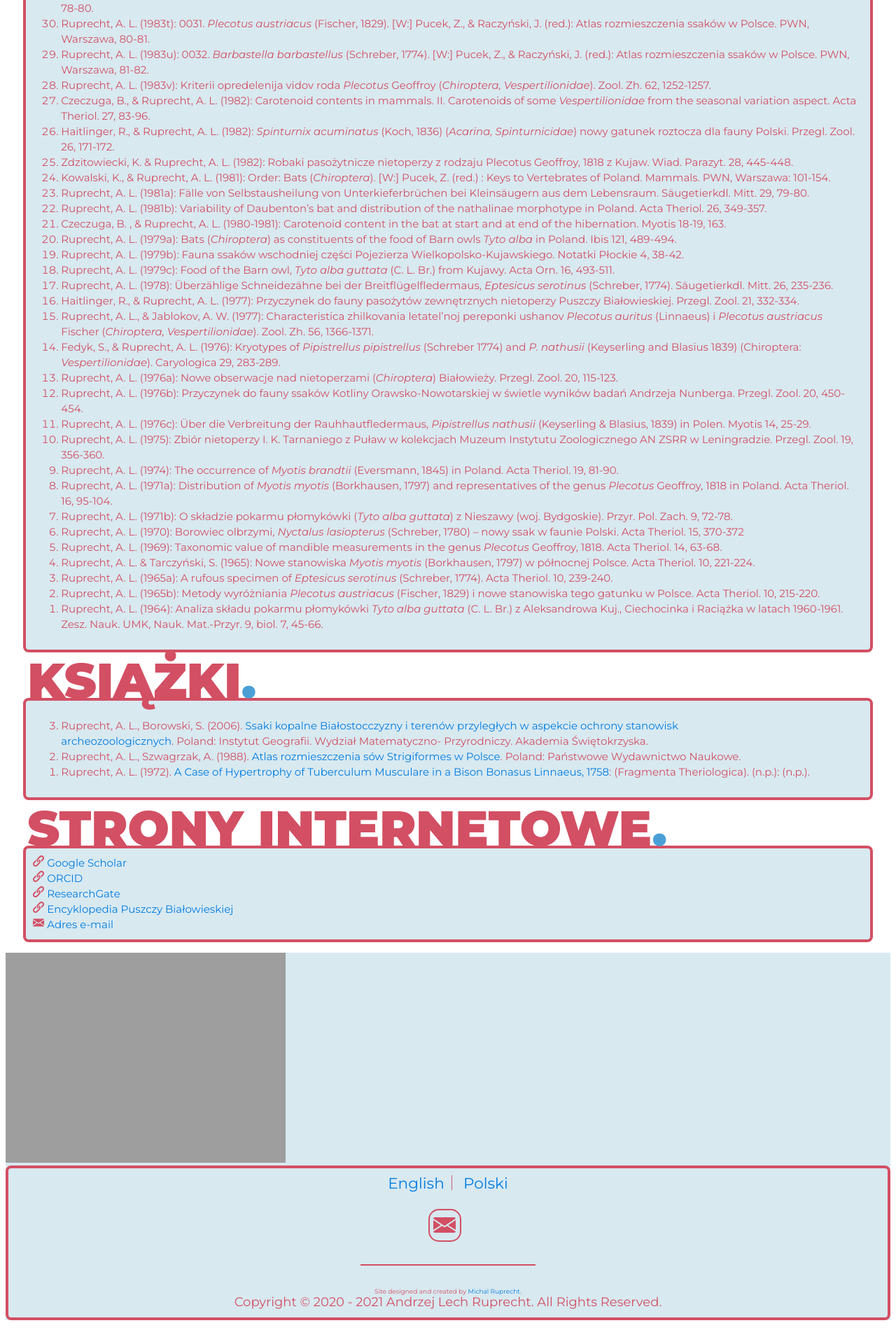
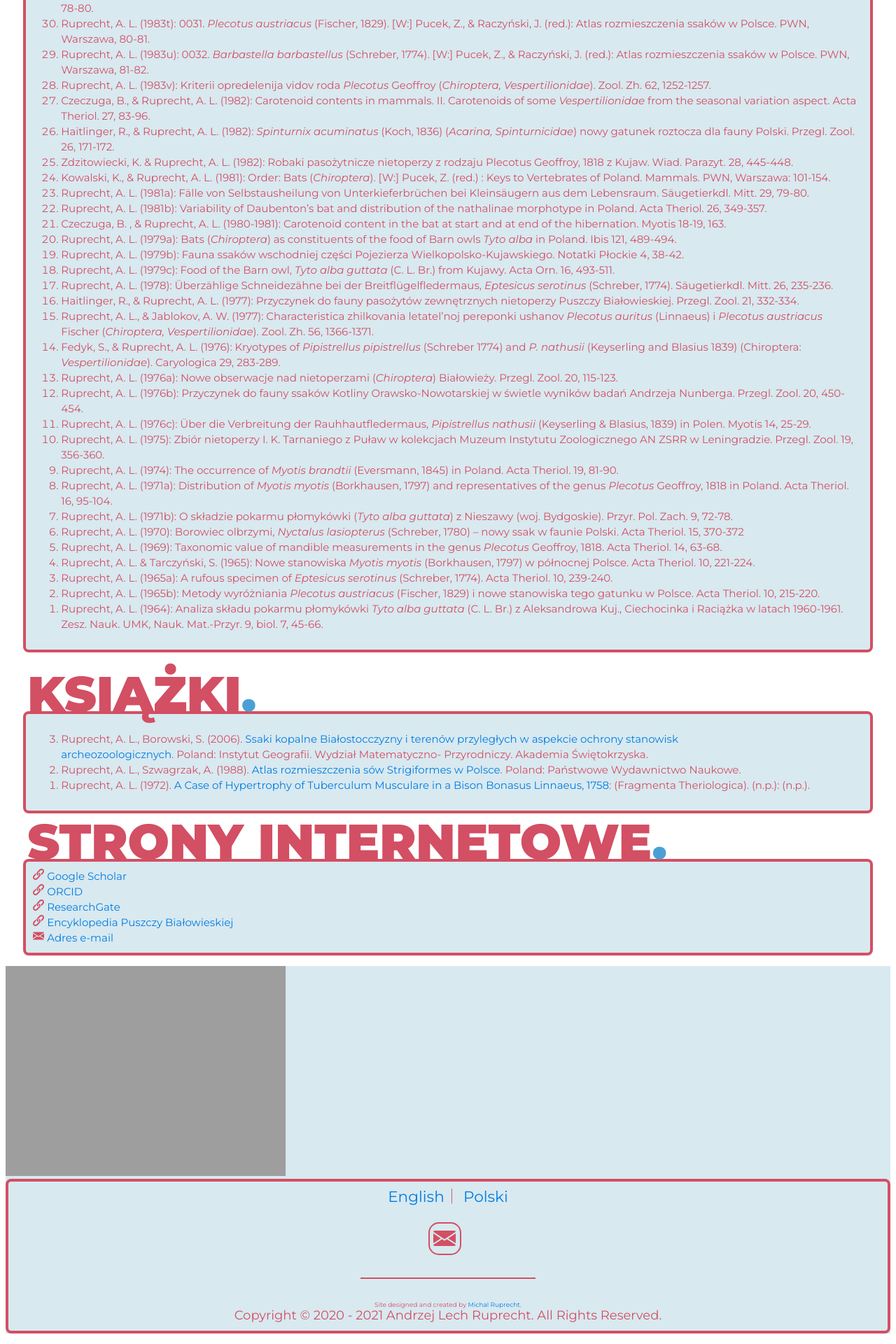
Before and after one commit to andrzejruprecht/andrzejruprecht, a Jekyll site: the page built from pages/pl.html, in a window 1280 px wide. Shown: the part 3791-5711 px from the top of the page at 70% size. Built offline with Jekyll 4.4.1, drawn with Linux system fonts in a browser that asks for light colours.

Commit message:
Update pl.html

```diff
--- a/pages/pl.html
+++ b/pages/pl.html
@@ -143,7 +143,7 @@ Główne zainteresowania A.L. Ruprechta skupiały się na morfologii, systematyc
             </h3>
         </div>
 
-        <div class="title">
+        <br><div class="title">
           KSIĄŻKI<font color="#4AA0D5">.</font></div>
           <div class="container">
             <h3>
```
